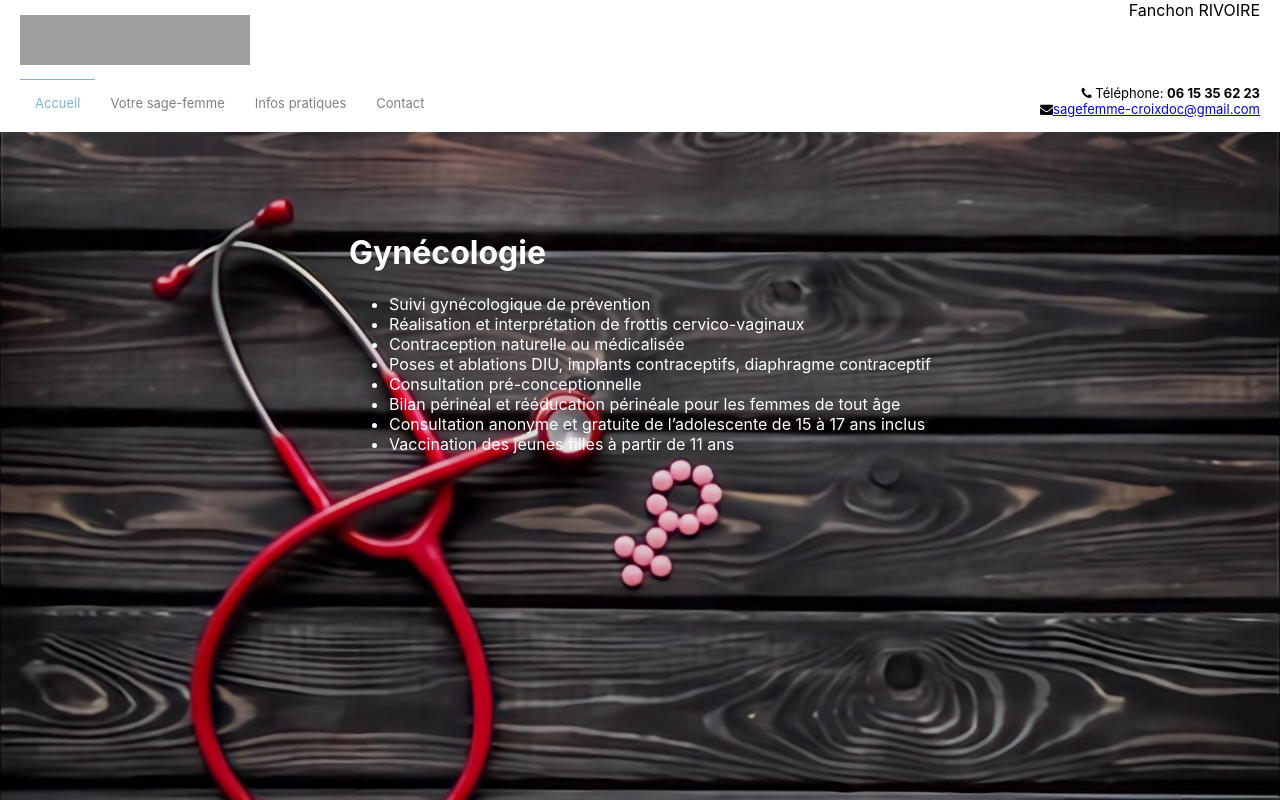
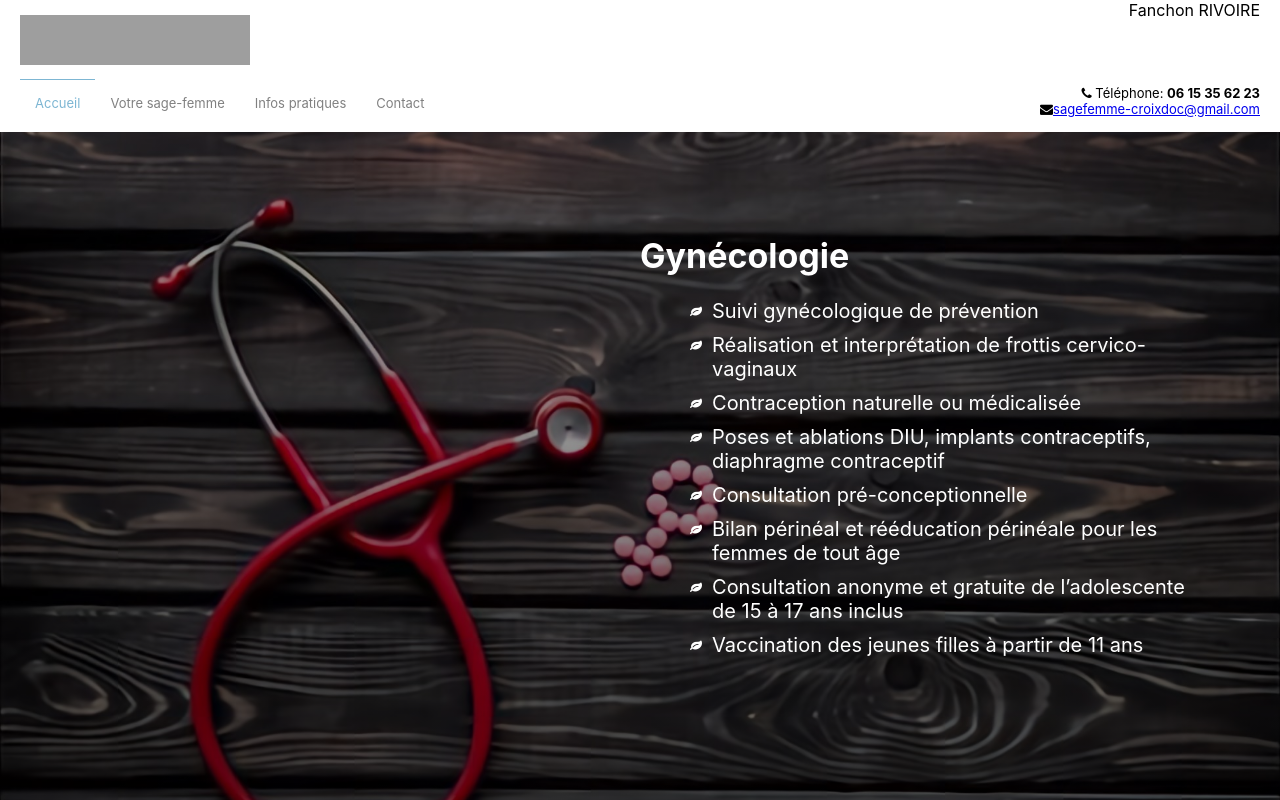
Before and after one commit to chickentuna/sagefemme-croixdoc, a React (Create React App) app: page /gynecologie in a window 1280 px wide. Built offline with nearby package versions, Linux system fonts and the light colour scheme; grey boxes are pictures that could not be loaded.

Commit message:
first-gyneco-page

```diff
--- a/src/react/pages/Gyneco.tsx
+++ b/src/react/pages/Gyneco.tsx
@@ -1,19 +1,35 @@
+import classNames from 'classnames'
 import React from 'react'
 import { createUseStyles } from 'react-jss'
 import PageWrapper from '../components/PageWrapper'
 
 const useStyles = createUseStyles({
-  wrapper: {
-
-  },
   title: {
-    color: 'white'
+    color: 'white',
+    fontSize: '34px'
   },
   list: {
-    color: 'white'
+    color: 'white',
+    marginTop: 10
   },
   content: {
-
+    fontSize: 20,
+    maxWidth: '50%',
+    minWidth: 500
+  },
+  listItem: {
+    display: 'flex',
+    flexWrap: 'nowrap',
+    alignItems: 'flex-start',
+    marginTop: 10,
+    padding: [0, 40]
+  },
+  listIcon: {
+    fontSize: 12,
+    paddingTop: 7,
+    margin: [0, 10]
+  },
+  listText: {
   }
 })
 
@@ -21,22 +37,63 @@ function Gyneco() {
   const classes = useStyles()
   return (
     <PageWrapper style={{
-      backgroundImage: 'linear-gradient(rgba(0, 0, 0, 0.05), rgba(0, 0, 0, 0.15)), url(\'gyneco.jpg\')',
+      backgroundImage: 'linear-gradient(rgba(0, 0, 0, 0.35), rgba(0, 0, 0, 0.55)), url(\'gyneco.jpg\')',
       backgroundPosition: '100% 25%',
+      alignItems: 'flex-end'
     }}>
       <div className={classes.content}>
 
         <h1 className={classes.title}>Gynécologie</h1>
-        <ul className={classes.list} >
-          <li>Suivi gynécologique de prévention</li>
-          <li>Réalisation et interprétation de frottis cervico-vaginaux</li>
-          <li>Contraception naturelle ou médicalisée</li>
-          <li>Poses et ablations DIU, implants contraceptifs, diaphragme contraceptif</li>
-          <li>Consultation pré-conceptionnelle</li>
-          <li>Bilan périnéal et rééducation périnéale pour les femmes de tout âge</li>
-          <li>Consultation anonyme et gratuite de l’adolescente de 15 à 17 ans inclus</li>
-          <li>Vaccination des jeunes filles à partir de 11 ans</li>
-        </ul>
+        <div className={classes.list} >
+          <div className={classes.listItem}>
+            <div className={classNames(['icon-leaf',classes.listIcon])}></div>
+            <div className={classes.listText}>
+            Suivi gynécologique de prévention
+            </div>
+          </div>
+          <div className={classes.listItem}>
+            <div className={classNames(['icon-leaf',classes.listIcon])}></div>
+            <div className={classes.listText}>
+            Réalisation et interprétation de frottis cervico-vaginaux
+            </div>
+          </div>
+          <div className={classes.listItem}>
+            <div className={classNames(['icon-leaf',classes.listIcon])}></div>
+            <div className={classes.listText}>
+            Contraception naturelle ou médicalisée
+            </div>
+          </div>
+          <div className={classes.listItem}>
+            <div className={classNames(['icon-leaf',classes.listIcon])}></div>
+            <div className={classes.listText}>
+            Poses et ablations DIU, implants contraceptifs, diaphragme contraceptif
+            </div>
+          </div>
+          <div className={classes.listItem}>
+            <div className={classNames(['icon-leaf',classes.listIcon])}></div>
+            <div className={classes.listText}>
+            Consultation pré-conceptionnelle
+            </div>
+          </div>
+          <div className={classes.listItem}>
+            <div className={classNames(['icon-leaf',classes.listIcon])}></div>
+            <div className={classes.listText}>
+            Bilan périnéal et rééducation périnéale pour les femmes de tout âge
+            </div>
+          </div>
+          <div className={classes.listItem}>
+            <div className={classNames(['icon-leaf',classes.listIcon])}></div>
+            <div className={classes.listText}>
+            Consultation anonyme et gratuite de l’adolescente de 15 à 17 ans inclus
+            </div>
+          </div>
+          <div className={classes.listItem}>
+            <div className={classNames(['icon-leaf',classes.listIcon])}></div>
+            <div className={classes.listText}>
+            Vaccination des jeunes filles à partir de 11 ans
+            </div>
+          </div>
+        </div>
       </div>
     </PageWrapper>
   )
```
